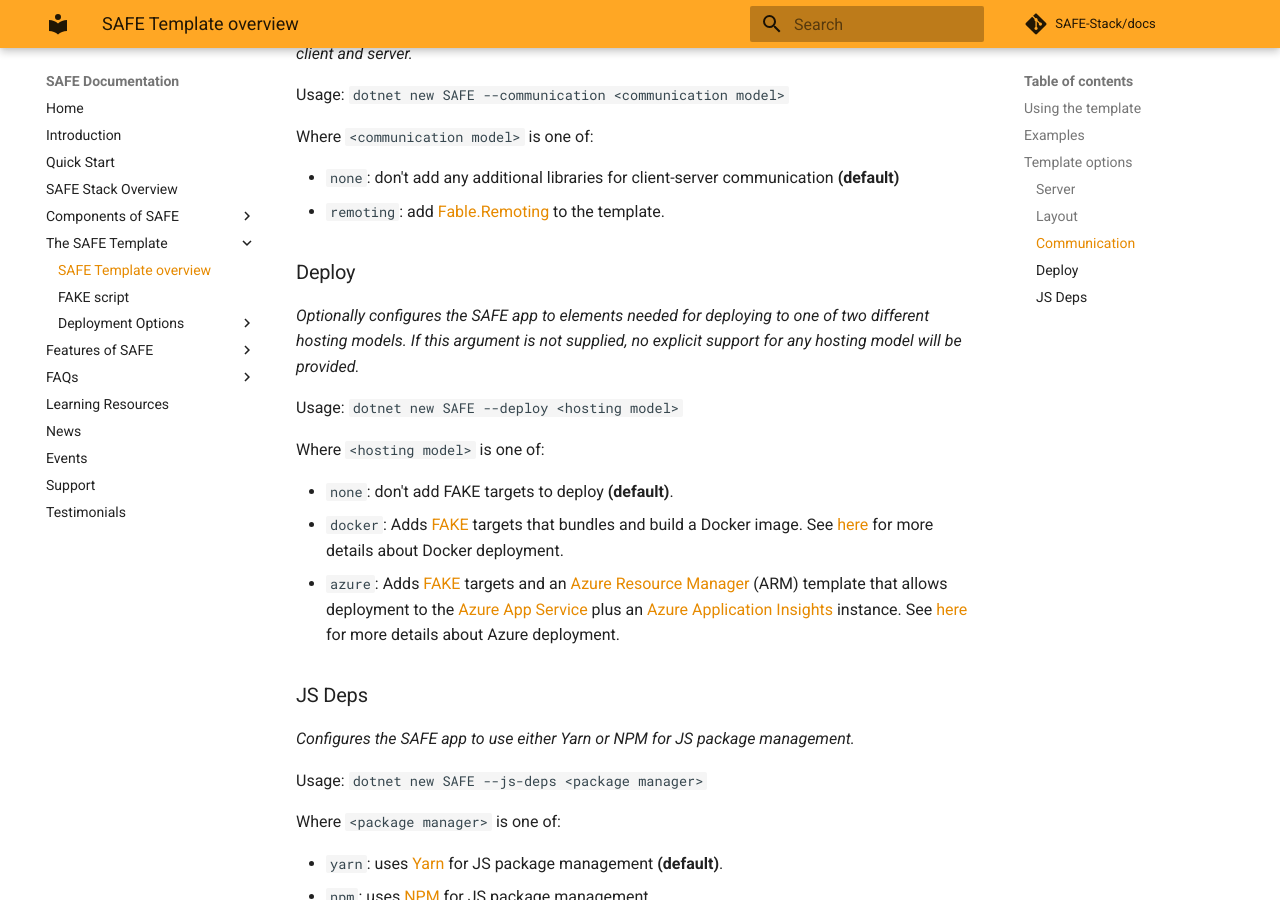
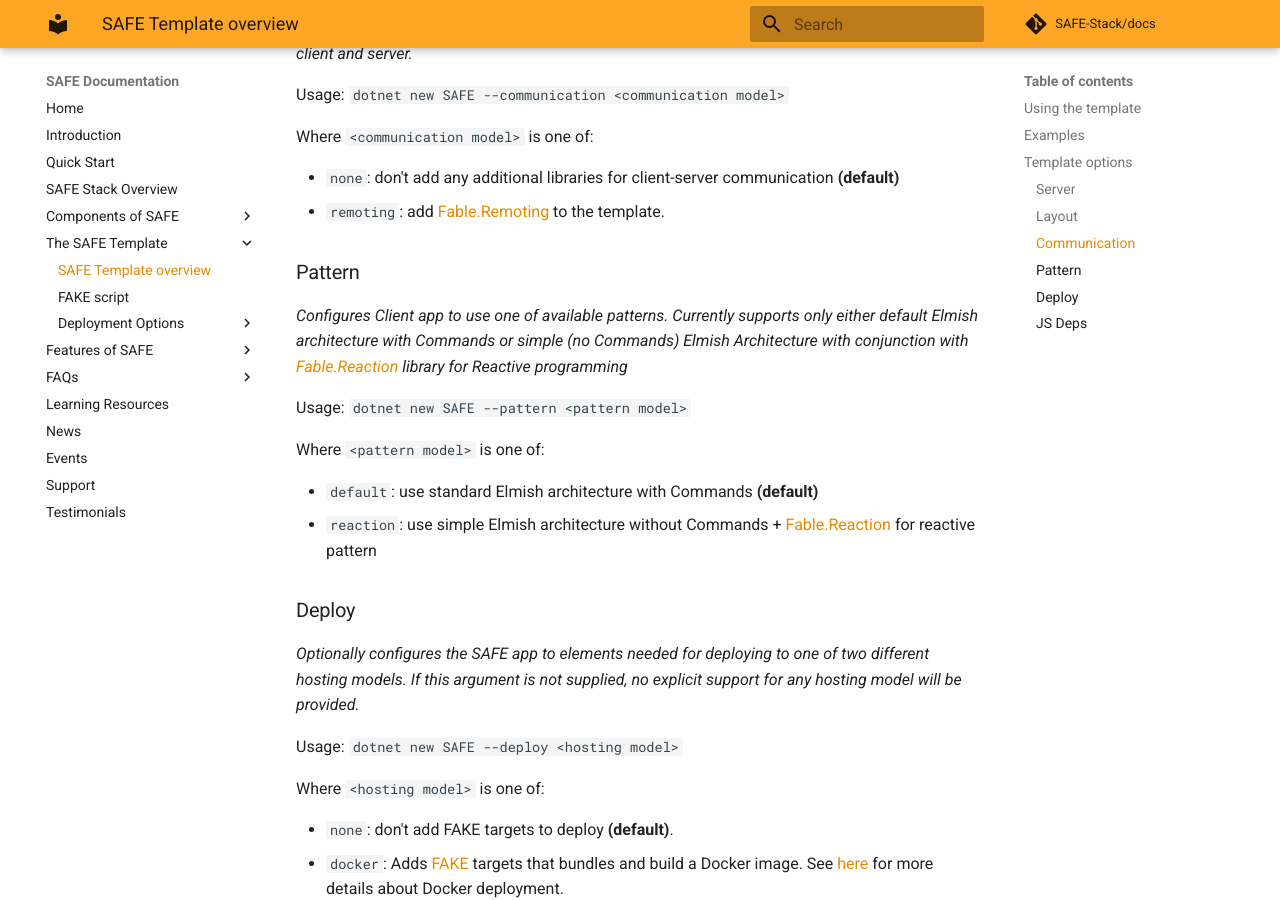
Before and after one commit to SAFE-Stack/docs, an MkDocs documentation site: the page built from docs/template-overview.md, in a window 1280 px wide and 900 px high, scrolled down 1889 px. Built offline with MkDocs 1.6.1 and Material for MkDocs 9.7.7, drawn with Linux system fonts in a browser that asks for light colours; comment, search, counter and statistics services are not loaded.

Commit message:
Add Fable.Reaction to list of options

```diff
--- a/docs/template-overview.md
+++ b/docs/template-overview.md
@@ -68,6 +68,17 @@
 * `none`: don't add any additional libraries for client-server communication **(default)**
 * `remoting`: add [Fable.Remoting](https://github.com/Zaid-Ajaj/Fable.Remoting) to the template.
 
+### Pattern
+
+*Configures Client app to use one of available patterns. Currently supports only either default Elmish architecture with Commands or simple (no Commands) Elmish Architecture with conjunction with [Fable.Reaction](https://dbrattli.github.io/Fable.Reaction/) library for Reactive programming*
+
+Usage: `dotnet new SAFE --pattern <pattern model>`
+
+Where `<pattern model>` is one of:
+
+* `default`: use standard Elmish architecture with Commands **(default)**
+* `reaction`: use simple Elmish architecture without Commands + [Fable.Reaction](https://dbrattli.github.io/Fable.Reaction/) for reactive pattern
+
 ### Deploy
 
 *Optionally configures the SAFE app to elements needed for deploying to one of two different hosting models. If this argument is not supplied, no explicit support for any hosting model will be provided.*
```
